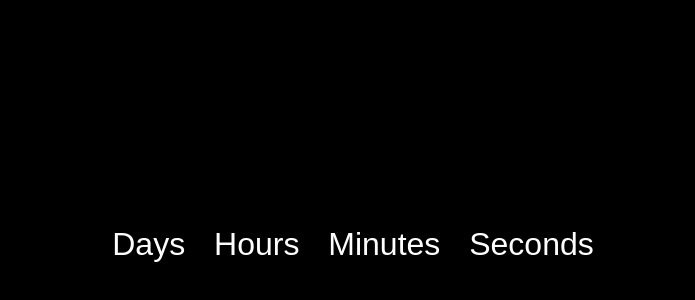
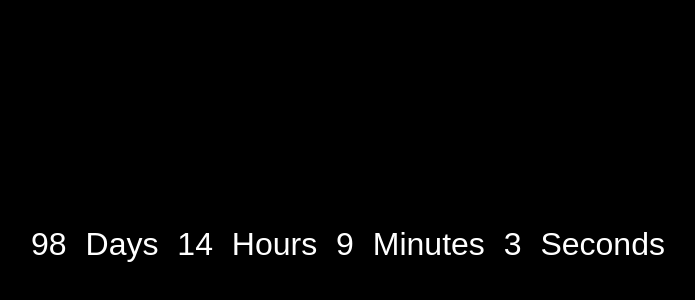
Before and after one commit to freemn-del/cY, a plain HTML site: page index.html in a window 1280 px wide. Shown: the part 156-456 px from the top of the page, without its empty margins (297-992 px from the left). Drawn offline with Linux system fonts and the light colour scheme.

Commit message:
Update index.html

```diff
--- a/index.html
+++ b/index.html
@@ -17,7 +17,7 @@
     </div>
 
     <script>
-        const countdownDate = new Date('December 31, 2024 23:59:59'').getTime();
+        const countdownDate = new Date('December 31, 2024 23:59:59').getTime();
 
         const x = setInterval(function() {
             const now = new Date().getTime();
```
